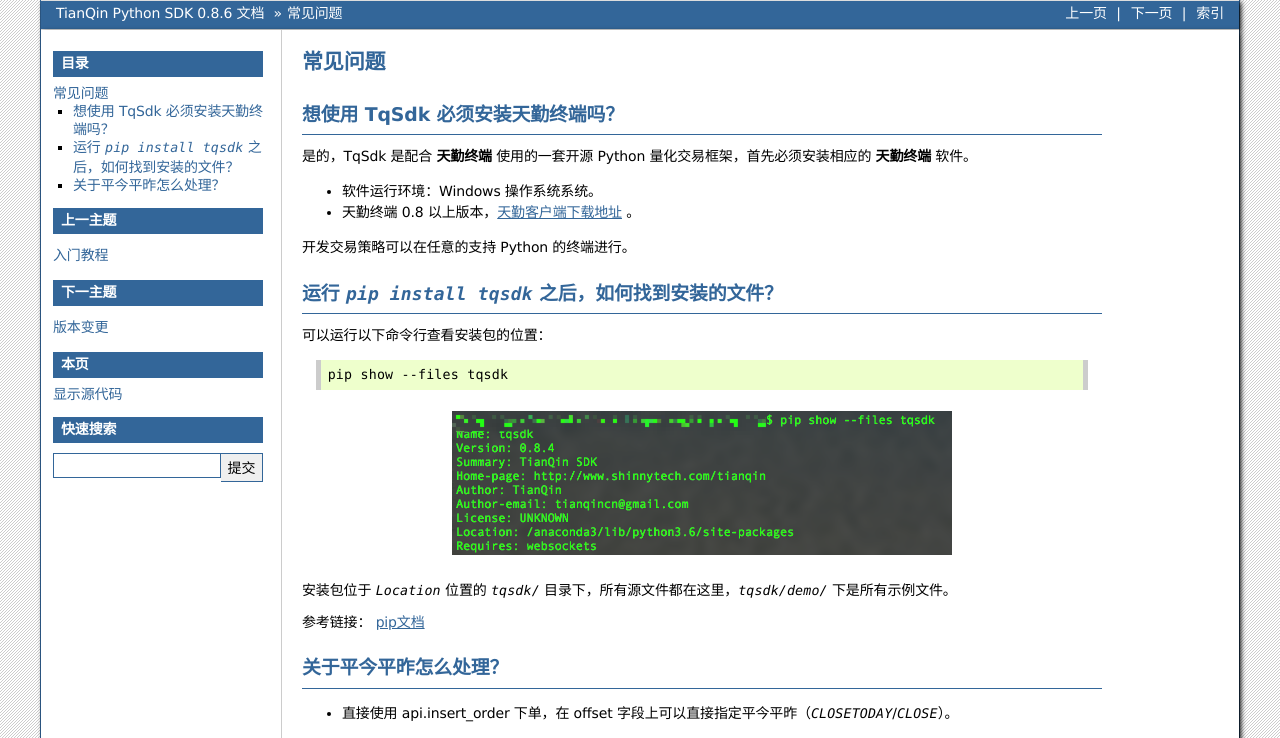
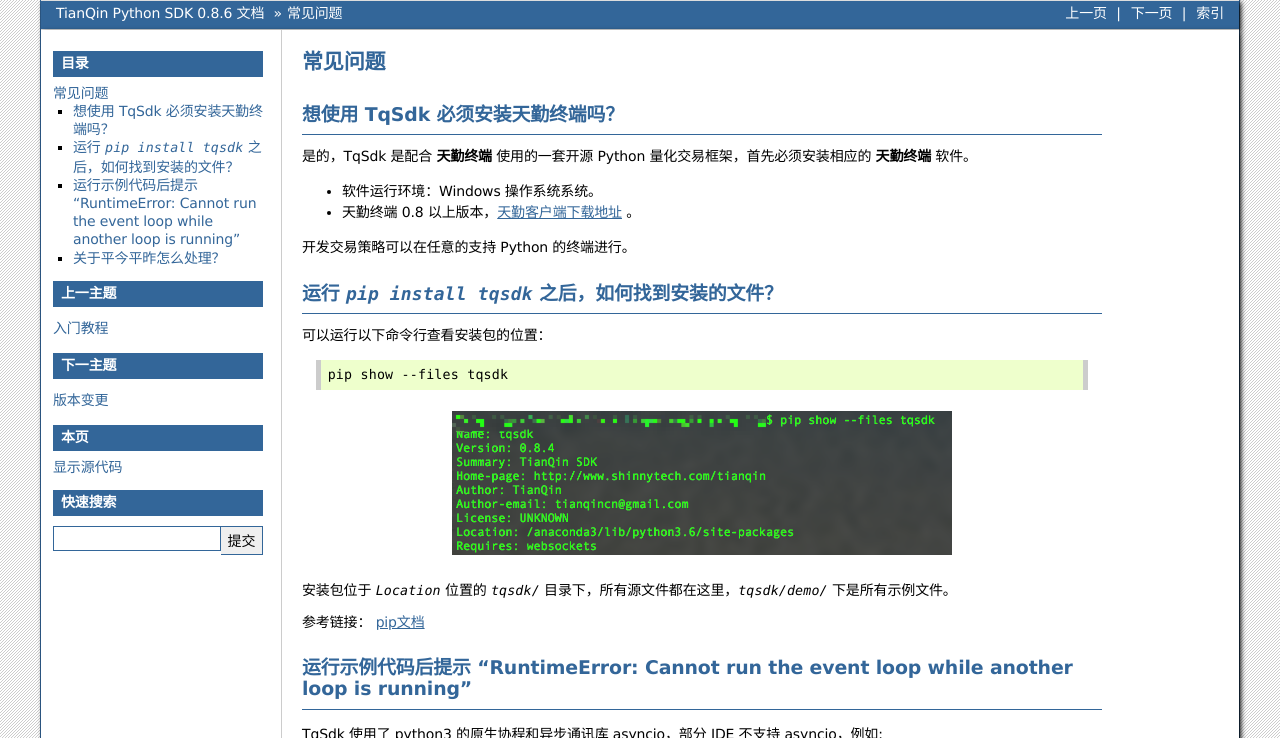
Before and after one commit to shinnytech/tqsdk-python, a Sphinx documentation site: the page built from doc/faq.rst, in a window 1280 px wide. Shown: the top 738 px of the page. Built offline with Sphinx 7.4.7, drawn with Linux system fonts in a browser that asks for light colours; comment, search, counter and statistics services are not loaded; some of the changed text lies outside the part shown; grey boxes are pictures that could not be loaded.

Commit message:
update FAQ

```diff
--- a/doc/faq.rst
+++ b/doc/faq.rst
@@ -6,7 +6,7 @@
 .. _faq-prepare:
 
 想使用 TqSdk 必须安装天勤终端吗？
-----------------------------------------------------
+--------------------------------------------------------------------------------------------------------
 
 是的，TqSdk 是配合 **天勤终端** 使用的一套开源 Python 量化交易框架，首先必须安装相应的 **天勤终端** 软件。
 
@@ -20,7 +20,7 @@
 .. _faq-pip-install-files-location:
 
 运行 `pip install tqsdk` 之后，如何找到安装的文件？
-----------------------------------------------------
+--------------------------------------------------------------------------------------------------------
 
 可以运行以下命令行查看安装包的位置：
 
@@ -37,10 +37,23 @@
 
 参考链接： `pip文档`_
 
+
+.. _faq-event-loop-already-running:
+
+运行示例代码后提示 "RuntimeError: Cannot run the event loop while another loop is running"
+--------------------------------------------------------------------------------------------------------
+
+TqSdk 使用了 python3 的原生协程和异步通讯库 asyncio，部分 IDE 不支持 asyncio，例如:
+ * spyder: 详见 https://github.com/spyder-ide/spyder/issues/7096
+ * jupyter: 详见 https://github.com/jupyter/notebook/issues/3397
+
+可以直接运行示例代码(例如: "python demo/t10.py")，或使用支持 asyncio 的 IDE (例如: pycharm)
+
+
 .. _faq-CLOSE-CLOSETODAY:
 
 关于平今平昨怎么处理？
-----------------------------------------------------
+--------------------------------------------------------------------------------------------------------
 
 + 直接使用 api.insert_order 下单，在 offset 字段上可以直接指定平今平昨（`CLOSETODAY`/`CLOSE`）。
 
```
